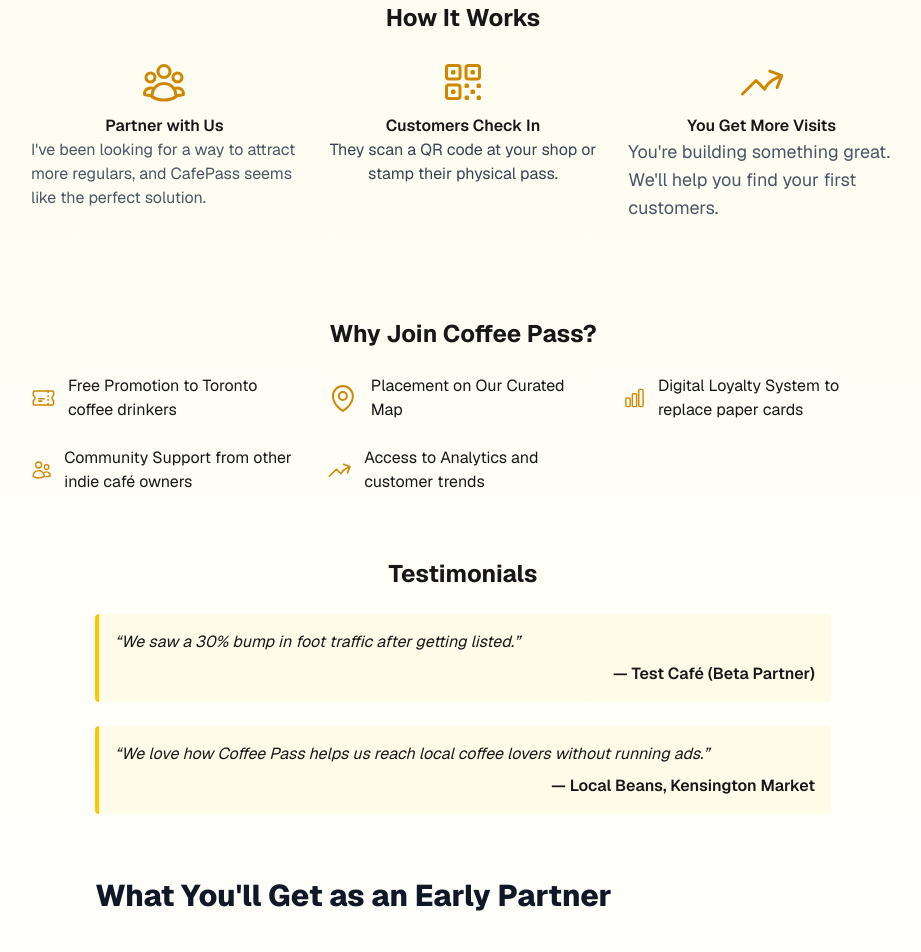
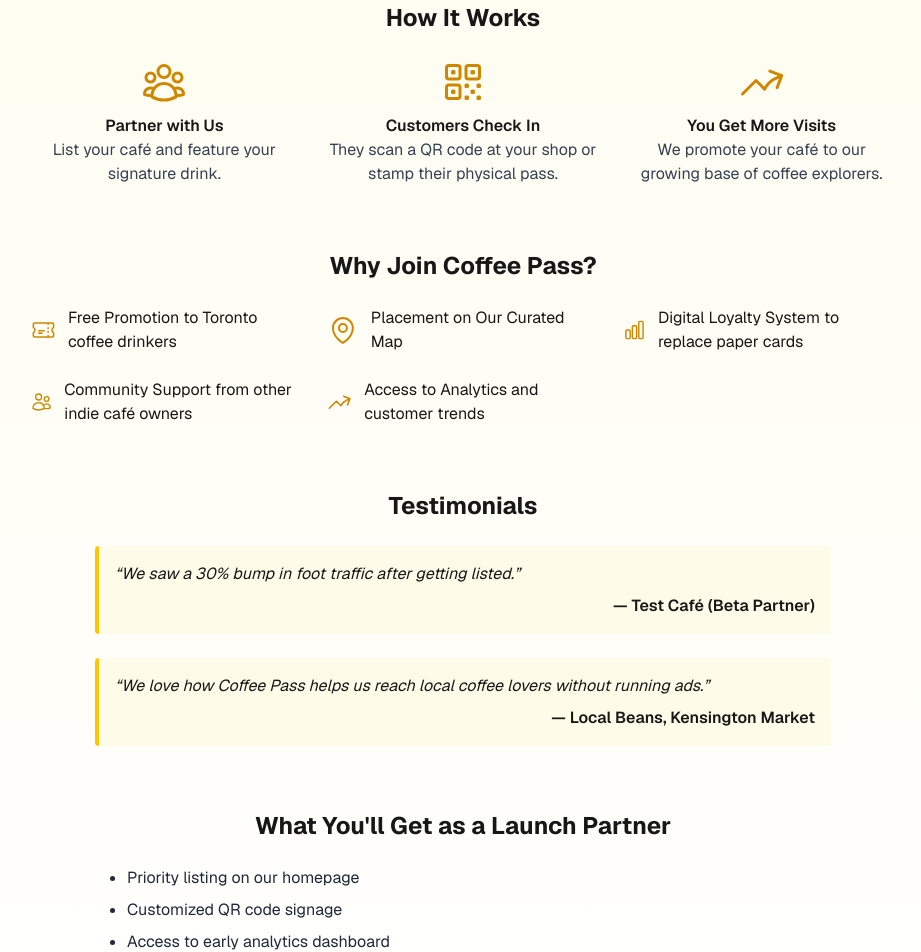
Before and after one commit to Cafe-Passport/CafePass-Prelaunch, a Next.js app: page / in a window 1280 px wide. Shown: the part 820-1772 px from the top of the page, without its empty margins (177-1098 px from the left). Built offline with nearby package versions, Linux system fonts and the light colour scheme.

Commit message:
Fix: Correct ESLint errors for Vercel deployment

```diff
--- a/src/app/page.tsx
+++ b/src/app/page.tsx
@@ -56,7 +56,7 @@
         <div className="bg-white/90 rounded-xl shadow-lg p-6 mx-auto max-w-md">
           <h2 className="text-xl font-semibold mb-2">☕ Join the Waitlist or Apply to Partner</h2>
           {submitted ? (
-            <div className="text-green-700 font-medium">Thank you! We'll be in touch soon.</div>
+            <div className="text-green-700 font-medium">Thank you! We&apos;ll be in touch soon.</div>
           ) : (
             <form className="flex flex-col gap-3" onSubmit={handleSubmit}>
               <input
@@ -106,7 +106,7 @@
                   onChange={handleChange}
                   className="accent-yellow-600"
                 />
-                I'm interested in beta testing / featured launch listing
+                I&apos;m interested in beta testing / featured launch listing
               </label>
               <button
                 type="submit"
@@ -137,7 +137,7 @@
           <div className="flex-1 flex flex-col items-center">
             <UserGroupIcon className="w-12 h-12 text-yellow-600 mb-2" />
             <h3 className="font-semibold">Partner with Us</h3>
-            <p className="text-gray-600">I&apos;ve been looking for a way to attract more regulars, and CafePass seems like the perfect solution.</p>
+            <p className="text-center text-gray-700">List your café and feature your signature drink.</p>
           </div>
           <div className="flex-1 flex flex-col items-center">
             <QrCodeIcon className="w-12 h-12 text-yellow-600 mb-2" />
@@ -147,7 +147,7 @@
           <div className="flex-1 flex flex-col items-center">
             <ArrowTrendingUpIcon className="w-12 h-12 text-yellow-600 mb-2" />
             <h3 className="font-semibold">You Get More Visits</h3>
-            <p className="text-lg text-gray-600 mb-8">You&apos;re building something great. We&apos;ll help you find your first customers.</p>
+            <p className="text-center text-gray-700">We promote your café to our growing base of coffee explorers.</p>
           </div>
         </div>
       </section>
@@ -196,7 +196,7 @@
 
       {/* What You'll Get as a Launch Partner */}
       <section className="w-full max-w-3xl px-4 py-8">
-        <h2 className="text-3xl font-extrabold text-gray-900 mb-12">What You&apos;ll Get as an Early Partner</h2>
+        <h2 className="text-2xl font-bold mb-6 text-center">What You'll Get as a Launch Partner</h2>
         <ul className="list-disc pl-8 space-y-2 text-gray-800">
           <li>Priority listing on our homepage</li>
           <li>Customized QR code signage</li>
```
